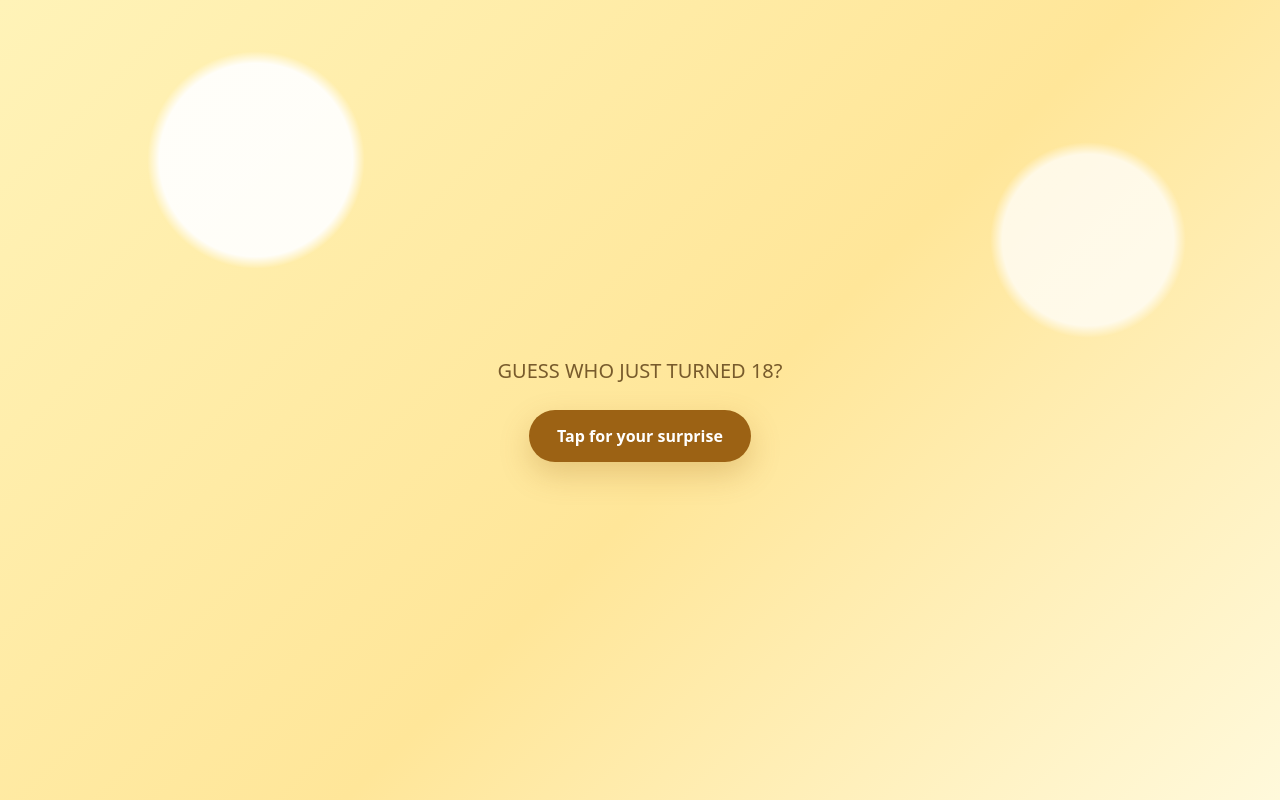
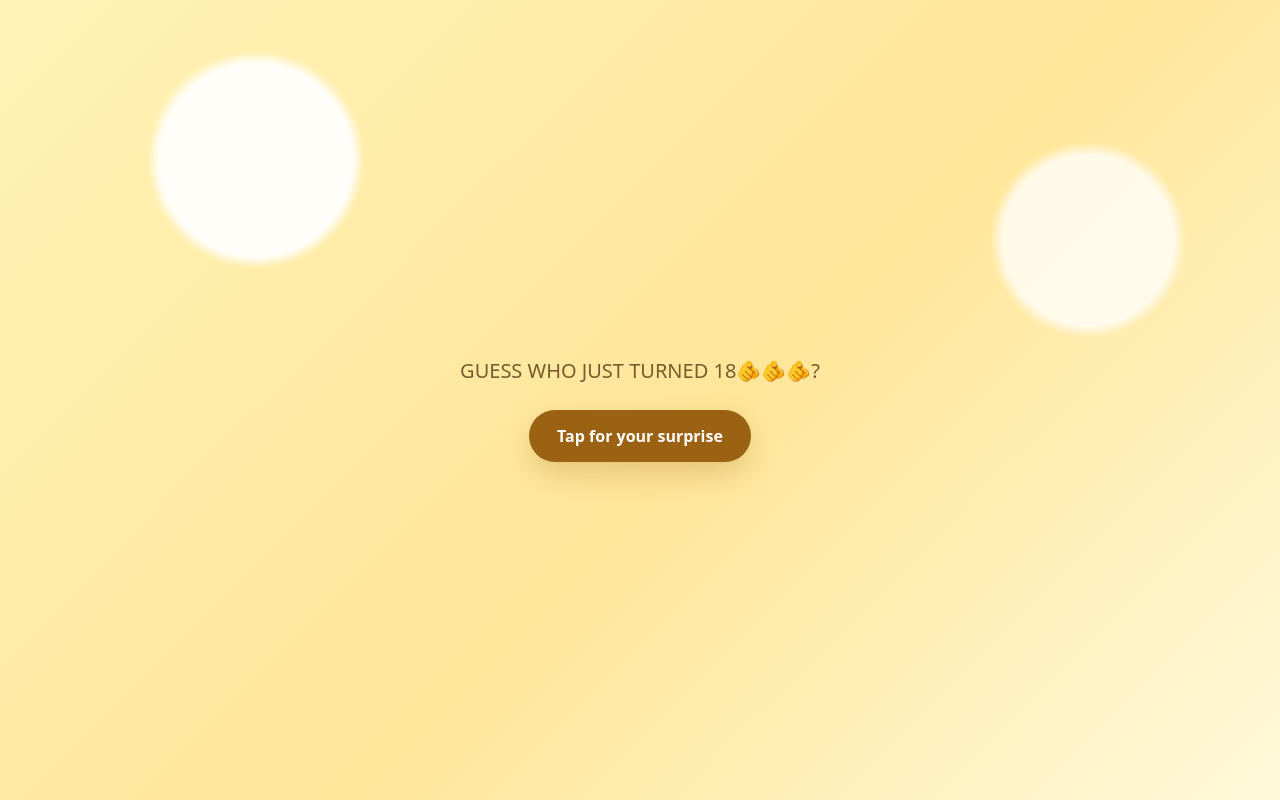
Before and after one commit to teresa-2206/birthdaycard.4.tlyperlynn, a plain HTML site: page index.html in a window 1280 px wide. Shown: the top 800 px of the page. Drawn offline with Linux system fonts and the light colour scheme.

Commit message:
Add emojis to birthday message

```diff
--- a/index.html
+++ b/index.html
@@ -835,7 +835,7 @@
       </h1>
 
       <p class="opening-subtitle" id="openingSubtitle">
-        GUESS WHO JUST TURNED 18?
+        GUESS WHO JUST TURNED 18🫵🫵🫵?
       </p>
 
       <button class="open-button" id="openButton" type="button">
```
